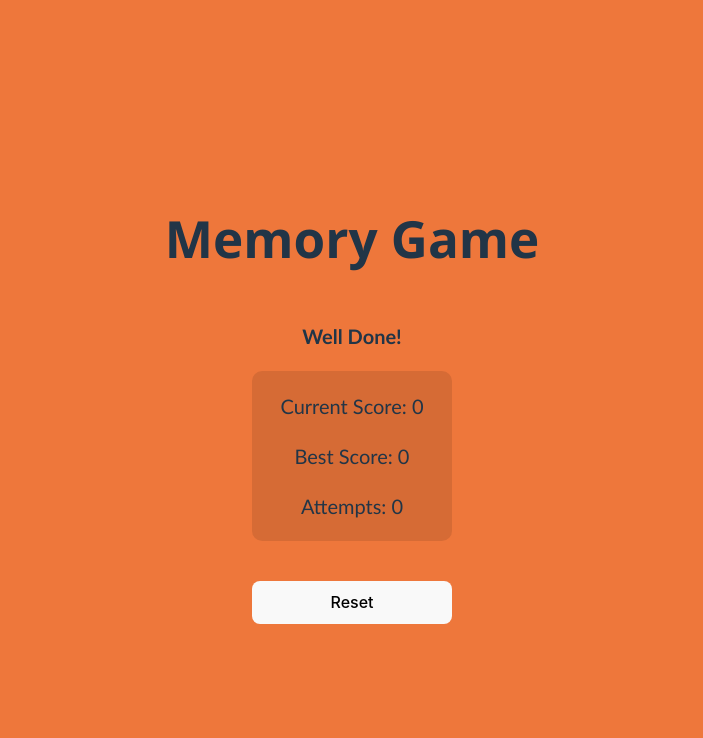
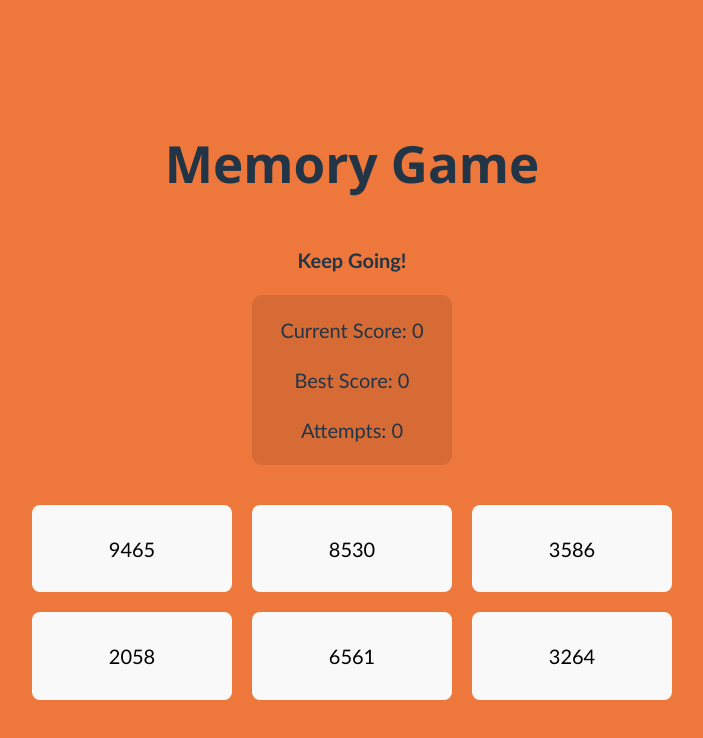
Before and after one commit to meowy8/odin-memory-game-project-repo, a React (Vite) app: page / in a window 1280 px wide. Shown: the top 738 px of the page, without its empty margins (288-991 px from the left). Built offline with nearby package versions, Linux system fonts and the light colour scheme.

Commit message:
changed beginning game status

```diff
--- a/src/App.jsx
+++ b/src/App.jsx
@@ -9,7 +9,7 @@ function App() {
   const [ displayNums, setDisplayNums ] = useState([])
   const [ selectedNums, setSelectedNums ] = useState([])
   const [ attempts, setAttempts ] = useState(0)
-  const [ gameStatus, setGameStatus ] = useState('won')
+  const [ gameStatus, setGameStatus ] = useState('playing')
 
   const shuffleArray = () => {
     const shuffledArray = [...displayNums];
```
